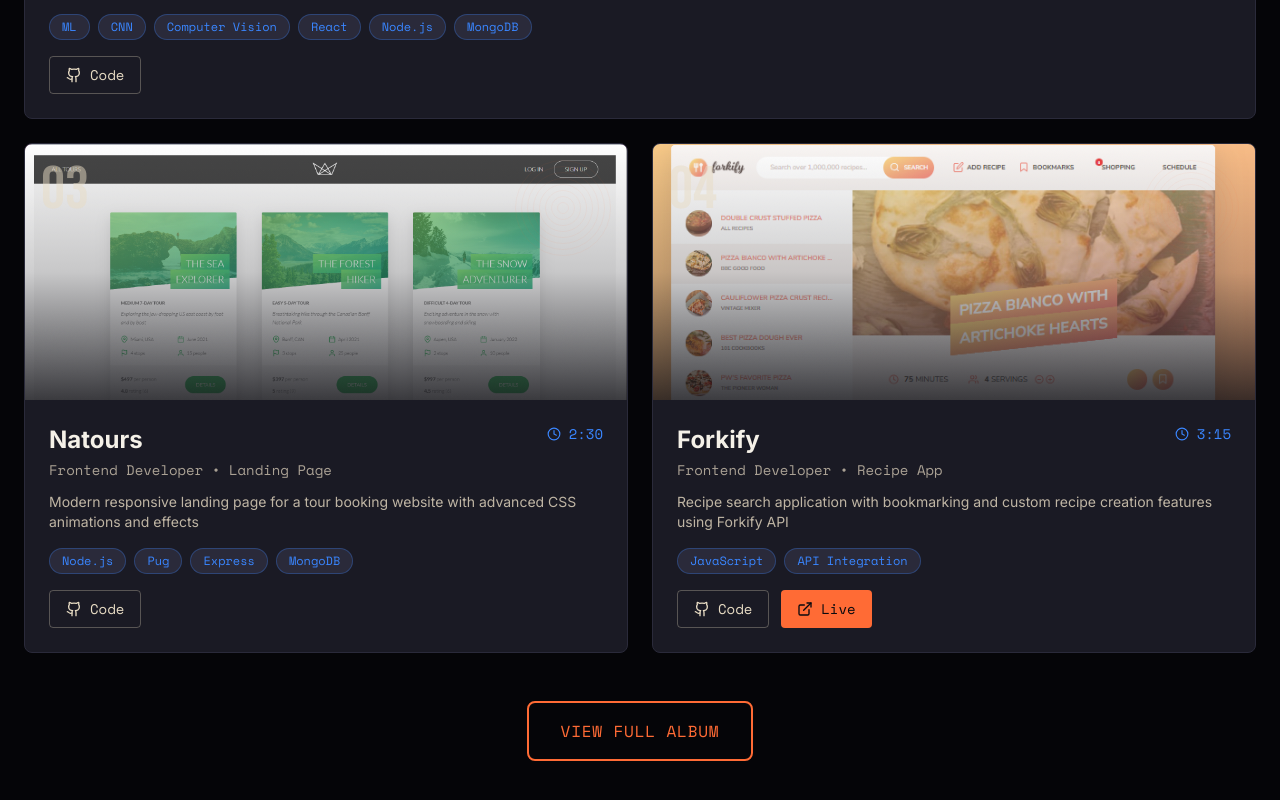
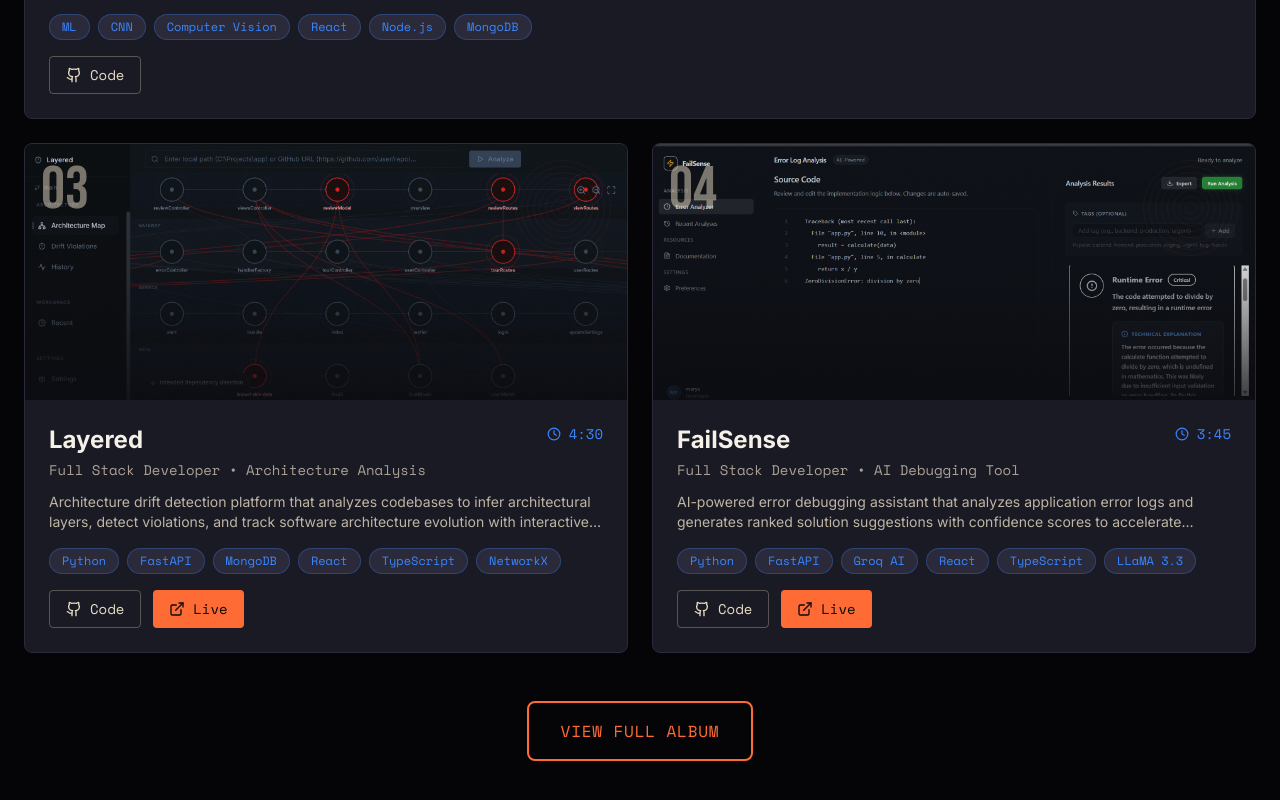
Before and after one commit to maryu0/My_Portfolio, a React (Vite) app: page / in a window 1280 px wide. Shown: the part 2145-2945 px from the top of the page. Built offline with nearby package versions, Linux system fonts and the light colour scheme.

Commit message:
Updated projects section

```diff
--- a/src/components/Projects.tsx
+++ b/src/components/Projects.tsx
@@ -48,6 +48,37 @@
   },
   {
     id: 3,
+    title: "Layered",
+    artist: "Full Stack Developer",
+    album: "Architecture Analysis",
+    duration: "4:30",
+    cover: "from-neon-purple to-neon-blue",
+    image: "/layered.png",
+    tech: ["Python", "FastAPI", "MongoDB", "React", "TypeScript", "NetworkX"],
+    description:
+      "Architecture drift detection platform that analyzes codebases to infer architectural layers, detect violations, and track software architecture evolution with interactive visualizations",
+    github: "https://github.com/maryu0/Layered.git",
+    live: "https://layered-theta.vercel.app/",
+  },
+  {
+    id: 4,
+    title: "FailSense",
+    artist: "Full Stack Developer",
+    album: "AI Debugging Tool",
+    duration: "3:45",
+    cover: "from-neon-red to-neon-orange",
+    image: "/failsense.png",
+    tech: ["Python", "FastAPI", "Groq AI", "React", "TypeScript", "LLaMA 3.3"],
+    description:
+      "AI-powered error debugging assistant that analyzes application error logs and generates ranked solution suggestions with confidence scores to accelerate debugging workflows",
+    github: "https://github.com/maryu0/FailSense.git",
+    live: "https://fail-sense-oebrcn3dh-maryus-projects-db28d80b.vercel.app/",
+  },
+];
+
+const additionalProjects: Project[] = [
+  {
+    id: 5,
     title: "Natours",
     artist: "Frontend Developer",
     album: "Landing Page",
@@ -60,7 +91,7 @@
     github: "https://github.com/maryu0/Natours.git",
   },
   {
-    id: 4,
+    id: 6,
     title: "Forkify",
     artist: "Frontend Developer",
     album: "Recipe App",
@@ -73,11 +104,8 @@
     github: "https://github.com/maryu0/Forkify.git",
     live: "https://forkify-maryu.netlify.app/",
   },
-];
-
-const additionalProjects: Project[] = [
   {
-    id: 5,
+    id: 7,
     title: "Bankist Website",
     artist: "Frontend Developer",
     album: "Banking Landing Page",
@@ -89,7 +117,7 @@
     github: "https://github.com/maryu0/Bankist-website.git",
   },
   {
-    id: 6,
+    id: 8,
     title: "Bankist App",
     artist: "Frontend Developer",
     album: "Banking Application",
@@ -101,7 +129,7 @@
     github: "https://github.com/maryu0/Bankist-app.git",
   },
   {
-    id: 7,
+    id: 9,
     title: "Pick Me Game",
     artist: "Frontend Developer",
     album: "Browser Game",
```
Also changed, not shown: public/failsense.png (added), public/layered.png (added).
